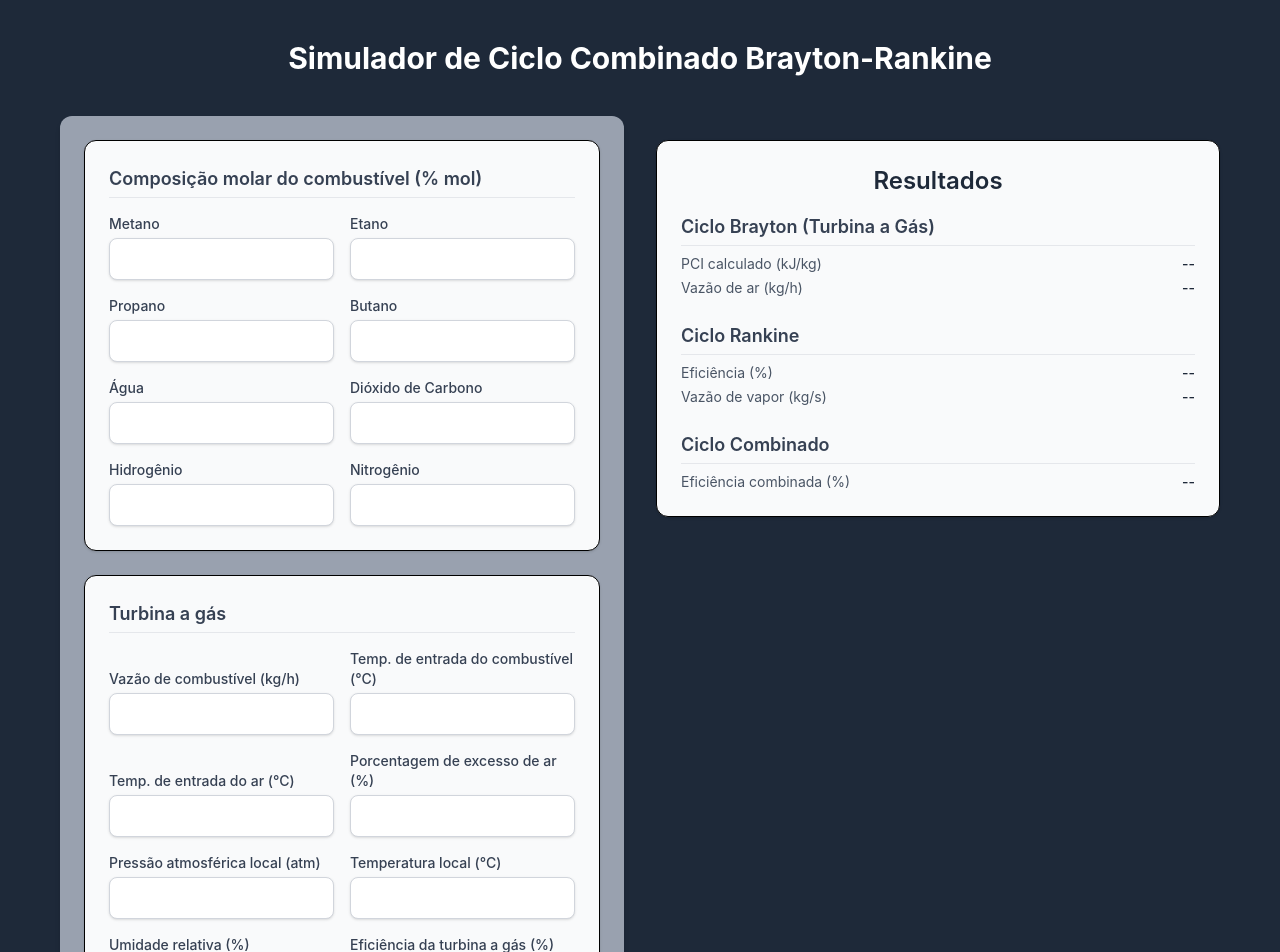
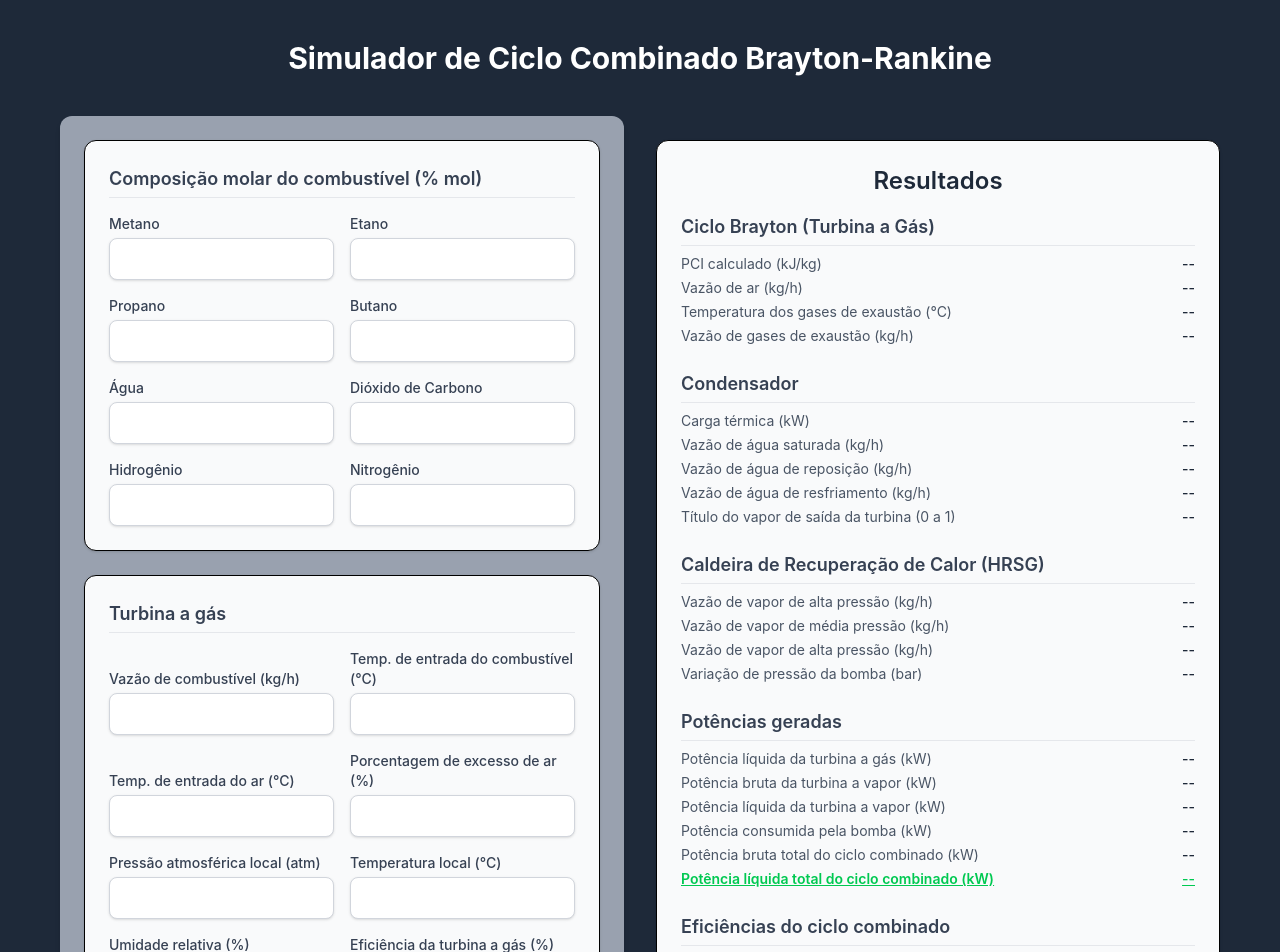
Before and after one commit to murilohborges/cycle-comb-calc-frontend, a React (Vite) app: page / in a window 1280 px wide. Shown: the top 952 px of the page. Built offline with nearby package versions, Linux system fonts and the light colour scheme.

Commit message:
add all fields of output

```diff
--- a/src/components/ResultCard.tsx
+++ b/src/components/ResultCard.tsx
@@ -18,49 +18,163 @@ export default function ResultCard({ data }: ResultCardProps) {
           <li className="flex justify-between">
             <span>PCI calculado (kJ/kg)</span>
             <span className="font-medium text-gray-800">
-              {data.brayton_efficiency ?? "--"}
+              {data.LHV_fuel ?? "--"}
             </span>
           </li>
           <li className="flex justify-between">
             <span>Vazão de ar (kg/h)</span>
             <span className="font-medium text-gray-800">
-              {data.brayton_work ?? "--"}
+              {data.air_mass_flow ?? "--"}
+            </span>
+          </li>
+          <li className="flex justify-between">
+            <span>Temperatura dos gases de exaustão (°C)</span>
+            <span className="font-medium text-gray-800">
+              {data.exhaustion_gas_temperature ?? "--"}
+            </span>
+          </li>
+          <li className="flex justify-between">
+            <span>Vazão de gases de exaustão (kg/h)</span>
+            <span className="font-medium text-gray-800">
+              {data.exhaustion_gas_mass_flow ?? "--"}
             </span>
           </li>
         </ul>
       </div>
 
-      {/* Seção: Ciclo Rankine */}
+      {/* Seção: Condensador */}
       <div className="mb-6">
         <h3 className="text-lg font-semibold text-gray-700 mb-2 border-b border-gray-200 pb-1">
-          Ciclo Rankine
+          Condensador
         </h3>
         <ul className="space-y-1 text-sm text-gray-600">
           <li className="flex justify-between">
-            <span>Eficiência (%)</span>
+            <span>Carga térmica (kW)</span>
             <span className="font-medium text-gray-800">
-              {data.rankine_efficiency ?? "--"}
+              {data.thermal_charge ?? "--"}
             </span>
           </li>
           <li className="flex justify-between">
-            <span>Vazão de vapor (kg/s)</span>
+            <span>Vazão de água saturada (kg/h)</span>
             <span className="font-medium text-gray-800">
-              {data.rankine_flow ?? "--"}
+              {data.saturated_water_mass_flow ?? "--"}
+            </span>
+          </li>
+          <li className="flex justify-between">
+            <span>Vazão de água de reposição (kg/h)</span>
+            <span className="font-medium text-gray-800">
+              {data.make_up_water_mass_flow ?? "--"}
+            </span>
+          </li>
+          <li className="flex justify-between">
+            <span>Vazão de água de resfriamento (kg/h)</span>
+            <span className="font-medium text-gray-800">
+              {data.cooling_water_mass_flow ?? "--"}
+            </span>
+          </li>
+          <li className="flex justify-between">
+            <span>Título do vapor de saída da turbina (0 a 1)</span>
+            <span className="font-medium text-gray-800">
+              {data.quality_exhaustion_steam_turbine ?? "--"}
             </span>
           </li>
         </ul>
       </div>
 
-      {/* Seção: Resultados combinados */}
-      <div>
+      {/* Seção: Caldeira de Recuperação de Calor (HRSG) */}
+      <div className="mb-6">
         <h3 className="text-lg font-semibold text-gray-700 mb-2 border-b border-gray-200 pb-1">
-          Ciclo Combinado
+          Caldeira de Recuperação de Calor (HRSG)
         </h3>
         <ul className="space-y-1 text-sm text-gray-600">
           <li className="flex justify-between">
-            <span>Eficiência combinada (%)</span>
+            <span>Vazão de vapor de alta pressão (kg/h)</span>
             <span className="font-medium text-gray-800">
-              {data.combined_efficiency ?? "--"}
+              {data.high_steam_mass_flow ?? "--"}
+            </span>
+          </li>
+          <li className="flex justify-between">
+            <span>Vazão de vapor de média pressão (kg/h)</span>
+            <span className="font-medium text-gray-800">
+              {data.medium_steam_mass_flow ?? "--"}
+            </span>
+          </li>
+          <li className="flex justify-between">
+            <span>Vazão de vapor de alta pressão (kg/h)</span>
+            <span className="font-medium text-gray-800">
+              {data.high_steam_mass_flow ?? "--"}
+            </span>
+          </li>
+          <li className="flex justify-between">
+            <span>Variação de pressão da bomba (bar)</span>
+            <span className="font-medium text-gray-800">
+              {data.pump_variation_pressure ?? "--"}
+            </span>
+          </li>
+        </ul>
+      </div>
+
+      {/* Seção: Potências geradas */}
+      <div className="mb-6">
+        <h3 className="text-lg font-semibold text-gray-700 mb-2 border-b border-gray-200 pb-1">
+          Potências geradas
+        </h3>
+        <ul className="space-y-1 text-sm text-gray-600">
+          <li className="flex justify-between">
+            <span>Potência líquida da turbina a gás (kW)</span>
+            <span className="font-medium text-gray-800">
+              {data.net_power_gas_turbine ?? "--"}
+            </span>
+          </li>
+          <li className="flex justify-between">
+            <span>Potência bruta da turbina a vapor (kW)</span>
+            <span className="font-medium text-gray-800">
+              {data.gross_power_steam_turbine ?? "--"}
+            </span>
+          </li>
+          <li className="flex justify-between">
+            <span>Potência líquida da turbina a vapor (kW)</span>
+            <span className="font-medium text-gray-800">
+              {data.net_power_steam_turbine ?? "--"}
+            </span>
+          </li>
+          <li className="flex justify-between">
+            <span>Potência consumida pela bomba (kW)</span>
+            <span className="font-medium text-gray-800">
+              {data.power_consumed_pump ?? "--"}
+            </span>
+          </li>
+          <li className="flex justify-between">
+            <span>Potência bruta total do ciclo combinado (kW)</span>
+            <span className="font-medium text-gray-800">
+              {data.gross_power_cycle_combined ?? "--"}
+            </span>
+          </li>
+          <li className="flex justify-between underline font-semibold text-green-500">
+            <span>Potência líquida total do ciclo combinado (kW)</span>
+            <span className="font-medium">
+              {data.net_power_cycle_combined ?? "--"}
+            </span>
+          </li>
+        </ul>
+      </div>
+
+      {/* Seção: Eficiências do ciclo combinado */}
+      <div>
+        <h3 className="text-lg font-semibold text-gray-700 mb-2 border-b border-gray-200 pb-1">
+          Eficiências do ciclo combinado
+        </h3>
+        <ul className="space-y-1 text-sm text-gray-600 font-semibold">
+          <li className="flex justify-between">
+            <span>Eficiência bruta do ciclo combinado (%)</span>
+            <span className="font-medium text-gray-800">
+              {data.gross_cycle_combined_efficiency ?? "--"}
+            </span>
+          </li>
+          <li className="flex justify-between underline font-semibold text-green-500">
+            <span>Eficiência líquida do ciclo combinado (%)</span>
+            <span className="font-medium">
+              {data.net_cycle_combined_efficiency ?? "--"}
             </span>
           </li>
         </ul>
```
